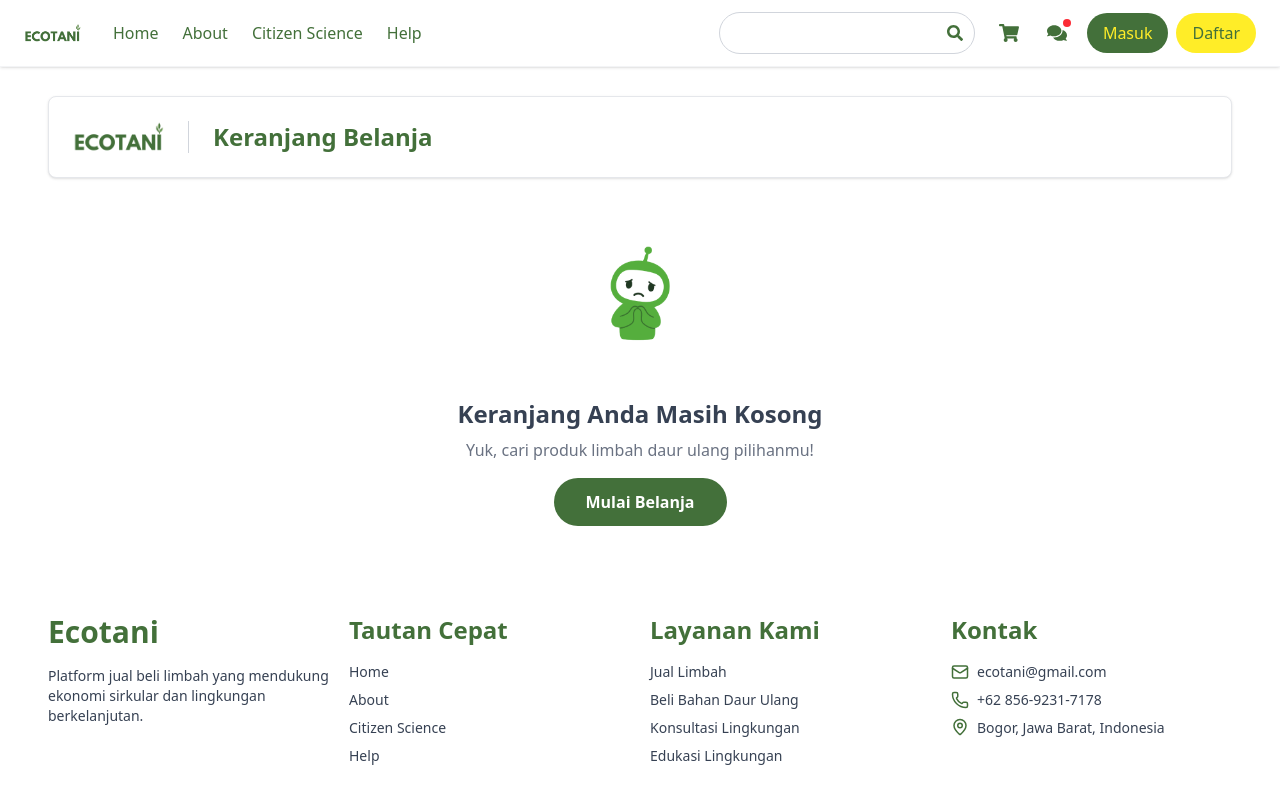
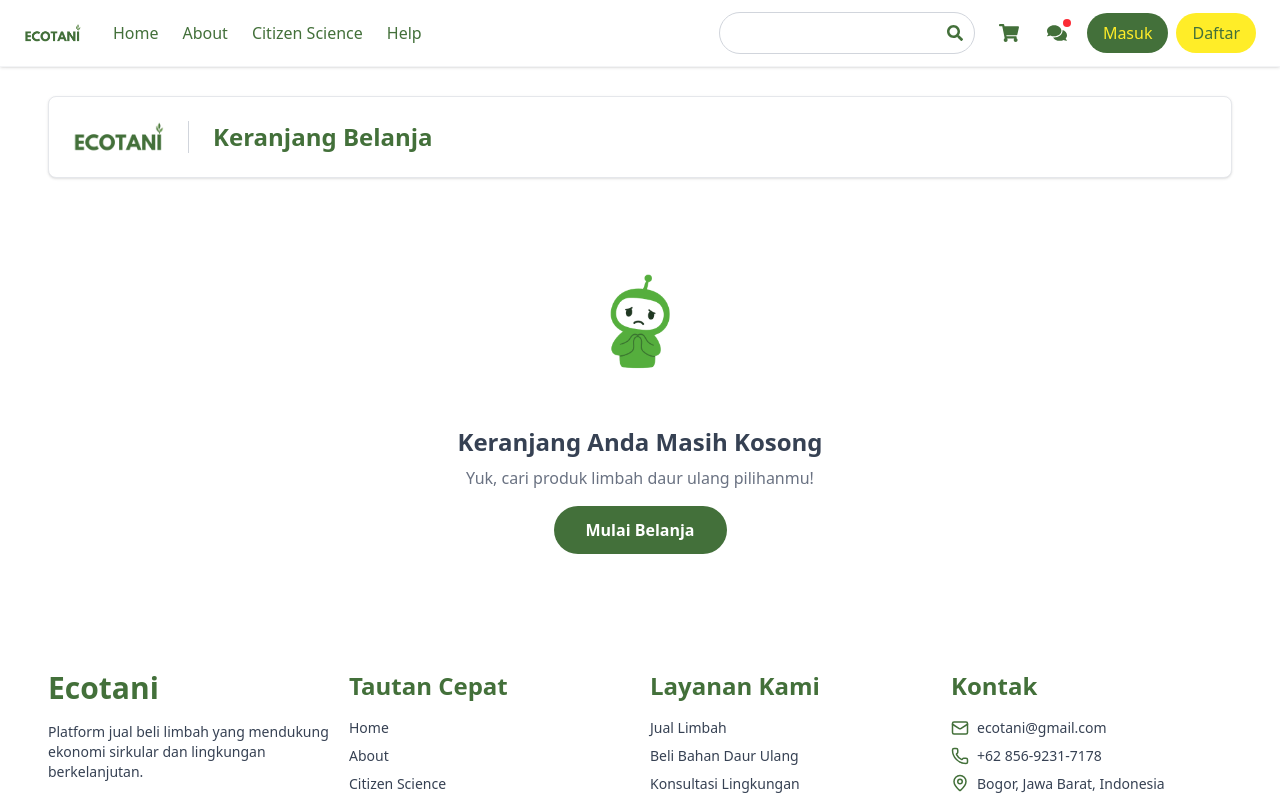
Before and after one commit to jannahkrn/fe-ecotani, a React (Vite) app: page /cart in a window 1280 px wide. Shown: the top 800 px of the page. Built offline with nearby package versions, Linux system fonts and the light colour scheme.

Commit message:
edit path logo

```diff
--- a/src/pages/user/CartPage.jsx
+++ b/src/pages/user/CartPage.jsx
@@ -1,43 +1,38 @@
-import React from 'react';
-import { Link } from 'react-router-dom';
-import botolImg from "../../assets/botol.jpg";
+import React from "react";
+import { Link } from "react-router-dom";
+import botolImg from "../../assets/botol.jpg";     // fallback image
 import logoImg from "../../assets/logo.png";
 import zanuSadImg from "../../assets/zanu-sad.png";
-import Footer from '../../components/user/Footer';
+import Footer from "../../components/user/Footer";
 
-const CartPage = ({ cartItems, updateQuantity, isLoggedIn, userName }) => {
-  // Fungsi untuk menghitung total harga
+const CartPage = ({ cartItems, updateQuantity }) => {
+  // Hitung subtotal
   const subtotal = cartItems.reduce(
     (total, item) => total + item.price * item.quantity,
     0
   );
 
-  // Fungsi untuk menghapus item
+  // Hapus item dengan set quantity ke 0
   const removeItem = (productId) => {
     updateQuantity(productId, 0);
   };
 
   return (
     <div className="font-sans bg-white min-h-screen flex flex-col">
-      {/* Kontainer utama untuk konten halaman */}
+      {/* Kontainer utama */}
       <div className="container mx-auto px-12 py-8 flex-grow">
-
-        {/* Card judul halaman */}
+        {/* Header / Title */}
         <div className="bg-white rounded-lg shadow-sm border border-gray-200 p-6 flex items-center gap-4 mb-8">
-          <img
-  src={logoImg}
-  alt="Ecotani Logo"
-  className="h-8"
-/>
+          <img src={logoImg} alt="Ecotani Logo" className="h-8" />
           <div className="w-[1px] h-8 bg-gray-300 mx-2"></div>
           <h1 className="text-2xl font-bold text-[#43703a]">
             Keranjang Belanja
           </h1>
         </div>
 
-        {/* Konten utama keranjang belanja */}
+        {/* Kondisi kalau keranjang kosong */}
         {cartItems.length === 0 ? (
-          <div className="text-center py-1">
+          <div className="text-center py-8">
             <img
               src={zanuSadImg}
               alt="Keranjang Kosong"
@@ -58,24 +53,24 @@ const CartPage = ({ cartItems, updateQuantity, isLoggedIn, userName }) => {
           </div>
         ) : (
           <div className="space-y-4">
-            {/* Daftar Produk */}
+            {/* Daftar produk */}
             {cartItems.map((item) => (
               <div
                 key={item.id}
                 className="bg-white p-6 rounded-lg shadow-sm border border-gray-200 flex items-start gap-6 relative"
               >
-                {/* Gambar produk dengan border biru */}
+                {/* Gambar produk */}
                 <div className="relative border-2 border-blue-500 rounded-lg p-1">
                   <img
-  src={item.image || botolImg}   // ✅ fallback botol kalau item.image kosong
+                    src={item.image || botolImg} // fallback botol kalau kosong
                     alt={item.name}
                     className="w-32 h-32 object-cover rounded-md"
                   />
                 </div>
 
-                <div className="flex-grow flex flex-col justify-between h-[136px]"> {/* Atur tinggi agar konten terbagi dengan baik */}
+                {/* Detail produk */}
+                <div className="flex-grow flex flex-col justify-between h-[136px]">
                   <div>
-                    {/* Label "Plastik" */}
                     <span className="bg-[#43703a] text-white text-xs font-medium px-2 py-1 rounded-sm w-fit mb-2 inline-block">
                       Anorganik
                     </span>
@@ -86,10 +81,11 @@ const CartPage = ({ cartItems, updateQuantity, isLoggedIn, userName }) => {
                       Penjual: Jannah K
                     </p>
                     <p className="text-lg font-semibold mt-1 text-[#43703a]">
-                      Rp{item.price.toLocaleString('id-ID')}/100 gram
+                      Rp{item.price.toLocaleString("id-ID")}/100 gram
                     </p>
                   </div>
 
+                  {/* Kontrol jumlah */}
                   <div className="flex items-center gap-3">
                     <span className="text-gray-600">Jumlah:</span>
                     <button
@@ -113,7 +109,7 @@ const CartPage = ({ cartItems, updateQuantity, isLoggedIn, userName }) => {
                   </div>
                 </div>
 
-                {/* Container untuk Hapus dan Harga Total */}
+                {/* Hapus & total harga */}
                 <div className="flex-none flex flex-col justify-between items-end h-[136px]">
                   <button
                     onClick={() => removeItem(item.id)}
@@ -122,24 +118,24 @@ const CartPage = ({ cartItems, updateQuantity, isLoggedIn, userName }) => {
                     Hapus
                   </button>
                   <p className="text-xl font-bold text-[#43703a]">
-                    Rp{(item.price * item.quantity).toLocaleString('id-ID')}
+                    Rp{(item.price * item.quantity).toLocaleString("id-ID")}
                   </p>
                 </div>
               </div>
             ))}
 
-            {/* Card subtotal dan checkout */}
+            {/* Subtotal + Checkout */}
             <div className="bg-white p-6 rounded-lg shadow-sm border border-gray-200 h-fit">
               <div className="flex justify-between items-center mb-4 text-lg">
                 <span className="text-gray-600 font-semibold">Subtotal</span>
                 <span className="font-bold text-[#43703a] text-xl">
-                  Rp{subtotal.toLocaleString('id-ID')}
+                  Rp{subtotal.toLocaleString("id-ID")}
                 </span>
               </div>
 
               <Link
                 to="/checkout"
-                className="px-89 py-3 bg-[#43703a] text-white text-center font-semibold rounded-sm transition-colors hover:bg-[#365e32]"
+                className="block py-3 bg-[#43703a] text-white text-center font-semibold rounded-sm transition-colors hover:bg-[#365e32]"
               >
                 Lanjut ke Pembayaran
               </Link>
@@ -154,6 +150,4 @@ const CartPage = ({ cartItems, updateQuantity, isLoggedIn, userName }) => {
   );
 };
 
-
-
 export default CartPage;
```
Lines whose indentation alone changed are shown as unchanged.
